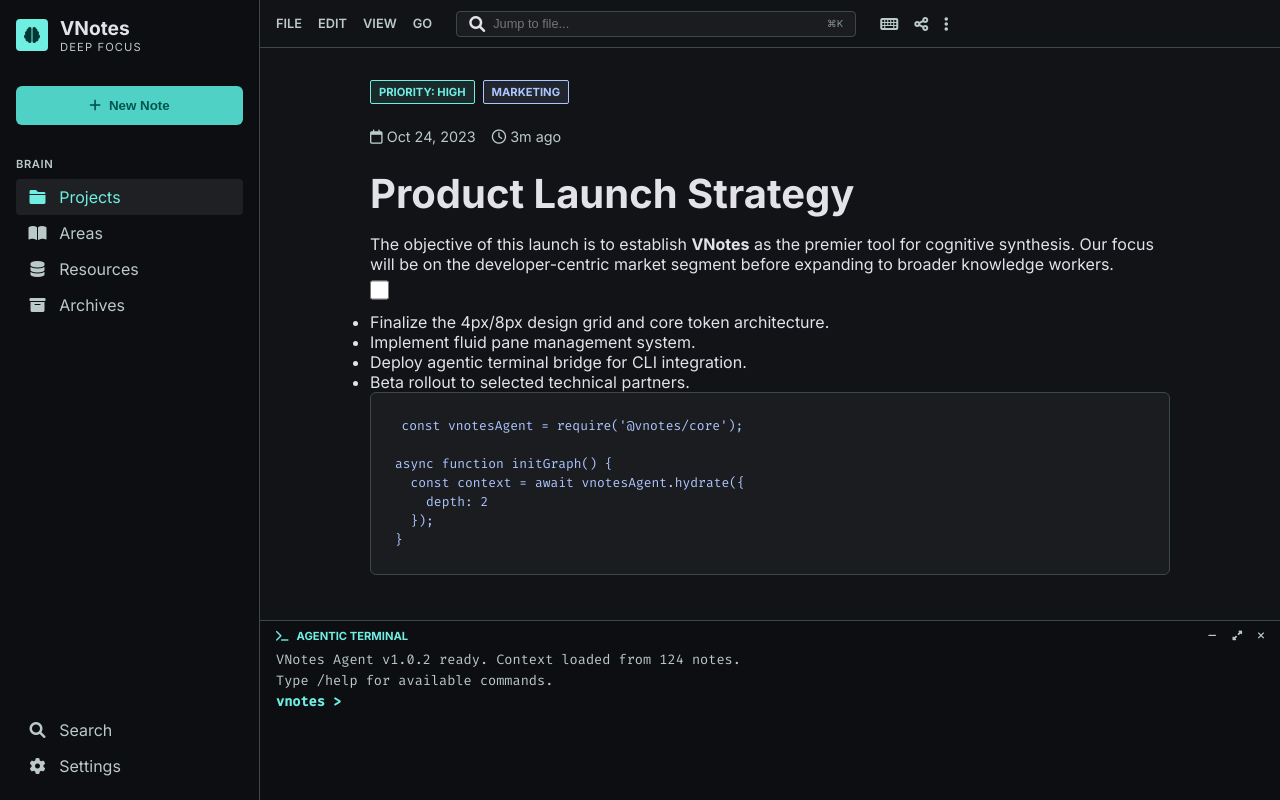
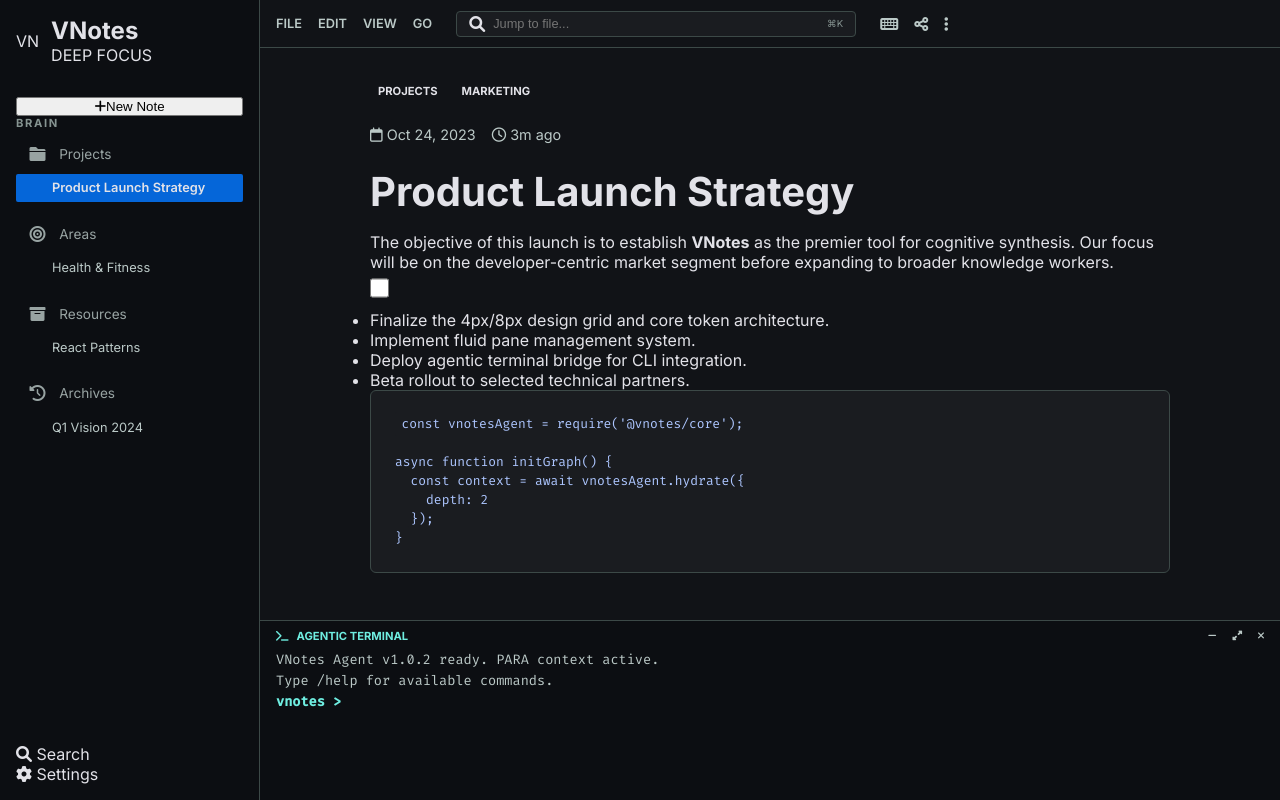
Before and after one commit to vishnuprksh/VNotes, a React (Vite) app: page / in a window 1280 px wide. Built offline with nearby package versions, Linux system fonts and the light colour scheme.

Commit message:
feat: implement PARA-based note management system with dynamic editor synchronization and sidebar navigation

```diff
--- a/src/App.jsx
+++ b/src/App.jsx
@@ -6,27 +6,41 @@ import TaskList from '@tiptap/extension-task-list'
 import TaskItem from '@tiptap/extension-task-item'
 import './index.css'
 
-const INITIAL_CONTENT = `
-<h2>Product Launch Strategy</h2>
-<p>The objective of this launch is to establish <strong>VNotes</strong> as the premier tool for cognitive synthesis. Our focus will be on the developer-centric market segment before expanding to broader knowledge workers.</p>
-
-<ul data-type="taskList">
-  <li data-checked="true">Finalize the 4px/8px design grid and core token architecture.</li>
-  <li data-checked="true">Implement fluid pane management system.</li>
-  <li data-checked="false">Deploy agentic terminal bridge for CLI integration.</li>
-  <li data-checked="false">Beta rollout to selected technical partners.</li>
-</ul>
-
-<pre><code>const vnotesAgent = require('@vnotes/core');
-
-async function initGraph() {
-  const context = await vnotesAgent.hydrate({
-    depth: 2
-  });
-}</code></pre>
-`
+const INITIAL_NOTES = {
+  'note-1': {
+    id: 'note-1',
+    title: 'Product Launch Strategy',
+    category: 'Projects',
+    tag: 'Marketing',
+    content: `<h2>Product Launch Strategy</h2><p>The objective of this launch is to establish <strong>VNotes</strong> as the premier tool for cognitive synthesis. Our focus will be on the developer-centric market segment before expanding to broader knowledge workers.</p><ul data-type="taskList"><li data-checked="true">Finalize the 4px/8px design grid and core token architecture.</li><li data-checked="true">Implement fluid pane management system.</li><li data-checked="false">Deploy agentic terminal bridge for CLI integration.</li><li data-checked="false">Beta rollout to selected technical partners.</li></ul><pre><code>const vnotesAgent = require('@vnotes/core');\n\nasync function initGraph() {\n  const context = await vnotesAgent.hydrate({\n    depth: 2\n  });\n}</code></pre>`
+  },
+  'note-2': {
+    id: 'note-2',
+    title: 'Health & Fitness',
+    category: 'Areas',
+    tag: 'Long-term',
+    content: `<h2>Health & Fitness</h2><p>Maintaining high cognitive performance requires a baseline of physical health.</p><ul><li>Morning routine: 20m mobility, 10m meditation.</li><li>Hydration: 3L daily minimum.</li><li>Deep work blocks: Max 90m before movement break.</li></ul>`
+  },
+  'note-3': {
+    id: 'note-3',
+    title: 'React Patterns',
+    category: 'Resources',
+    tag: 'Technical',
+    content: `<h2>React Patterns</h2><p>Curated collection of advanced React patterns for agentic UI development.</p><h3>Compound Components</h3><p>Excellent for complex UI blocks like our Sidebar/Editor bridge.</p><pre><code>const Sidebar = ({ children }) => {\n  return &lt;aside&gt;{children}&lt;/aside&gt;\n}</code></pre>`
+  },
+  'note-4': {
+    id: 'note-4',
+    title: 'Q1 Vision 2024',
+    category: 'Archives',
+    tag: 'Historical',
+    content: `<h2>Q1 Vision 2024</h2><p>Archive of initial brainstorms for the VNotes ecosystem.</p><blockquote>"Knowledge is gravity, and we are building the antigravity shoes."</blockquote>`
+  }
+};
 
 function App() {
+  const [activeNoteId, setActiveNoteId] = React.useState('note-1');
+  const [notes, setNotes] = React.useState(INITIAL_NOTES);
+
   const editor = useEditor({
     extensions: [
       StarterKit,
@@ -38,11 +52,18 @@ function App() {
         nested: true,
       }),
     ],
-    content: INITIAL_CONTENT,
+    content: INITIAL_NOTES['note-1'].content,
   })
 
+  // Synchronize editor content when active note changes
+  React.useEffect(() => {
+    if (editor && notes[activeNoteId]) {
+      editor.commands.setContent(notes[activeNoteId].content);
+    }
+  }, [activeNoteId, editor, notes]);
+
   const [terminalLines, setTerminalLines] = React.useState([
-    'VNotes Agent v1.0.2 ready. Context loaded from 124 notes.',
+    'VNotes Agent v1.0.2 ready. PARA context active.',
     'Type /help for available commands.'
   ]);
   const [terminalInput, setTerminalInput] = React.useState('');
@@ -54,19 +75,21 @@ function App() {
 
       switch (command) {
         case '/help':
-          newLines.push('Available commands: /help, /list, /clear, /info');
+          newLines.push('Available commands: /help, /list, /clear, /para');
           break;
         case '/list':
-          newLines.push('Notes found: [Product Launch Strategy], [Meeting Notes], [Daily Log]');
+          newLines.push('Active PARA Hierarchy:');
+          Object.values(INITIAL_NOTES).forEach(n => {
+            newLines.push(`- [${n.category}] ${n.title}`);
+          });
+          break;
+        case '/para':
+          newLines.push('PARA Status: Projects (1), Areas (1), Resources (1), Archives (1)');
           break;
         case '/clear':
           setTerminalLines([]);
           setTerminalInput('');
           return;
-        case '/info':
-          newLines.push('VNotes v1.0.2 - Agentic Minimalist Editor');
-          newLines.push('Build: 2026-04-25');
-          break;
         default:
           newLines.push(`Unknown command: ${command}`);
       }
@@ -76,53 +99,52 @@ function App() {
     }
   };
 
+  const activeNote = notes[activeNoteId];
+
   return (
     <div className="app-container">
       <aside className="sidebar">
         <div className="brand">
-          <div className="brand-icon">
-            <i className="fas fa-brain"></i>
-          </div>
-          <div className="brand-name">
-            <h1>VNotes</h1>
-            <p>Deep Focus</p>
+          <div className="logo">VN</div>
+          <div className="brand-text">
+            <h2>VNotes</h2>
+            <span>DEEP FOCUS</span>
           </div>
         </div>
 
-        <button className="btn-new-note">
+        <button className="new-note-btn">
           <i className="fas fa-plus"></i>
           New Note
         </button>
 
-        <nav className="nav-section">
-          <h2 className="nav-section-title">Brain</h2>
-          <div className="nav-item active">
-            <i className="fas fa-folder"></i>
-            Projects
-          </div>
-          <div className="nav-item">
-            <i className="fas fa-book-open"></i>
-            Areas
-          </div>
-          <div className="nav-item">
-            <i className="fas fa-database"></i>
-            Resources
-          </div>
-          <div className="nav-item">
-            <i className="fas fa-archive"></i>
-            Archives
-          </div>
+        <nav className="nav-group">
+          <div className="nav-header">BRAIN</div>
+          {['Projects', 'Areas', 'Resources', 'Archives'].map(category => (
+            <div key={category} className="nav-section">
+              <div className="nav-item category-header">
+                <i className={`fas fa-${category === 'Projects' ? 'folder' : category === 'Areas' ? 'bullseye' : category === 'Resources' ? 'archive' : 'history'}`}></i>
+                {category}
+              </div>
+              <ul className="nav-sub-list">
+                {Object.values(notes)
+                  .filter(n => n.category === category)
+                  .map(note => (
+                    <li
+                      key={note.id}
+                      className={`nav-sub-item ${activeNoteId === note.id ? 'active' : ''}`}
+                      onClick={() => setActiveNoteId(note.id)}
+                    >
+                      {note.title}
+                    </li>
+                  ))}
+              </ul>
+            </div>
+          ))}
         </nav>
 
         <div className="sidebar-footer">
-          <div className="nav-item">
-            <i className="fas fa-search"></i>
-            Search
-          </div>
-          <div className="nav-item">
-            <i className="fas fa-cog"></i>
-            Settings
-          </div>
+          <div className="sidebar-item"><i className="fas fa-search"></i> Search</div>
+          <div className="sidebar-item"><i className="fas fa-cog"></i> Settings</div>
         </div>
       </aside>
 
@@ -149,8 +171,8 @@ function App() {
         <div className="editor-container">
           <article className="editor-content">
             <div className="note-meta">
-              <span className="tag priority">Priority: High</span>
-              <span className="tag category">Marketing</span>
+              <span className={`tag ${activeNote.category.toLowerCase()}`}>{activeNote.category}</span>
+              <span className="tag generic">{activeNote.tag}</span>
             </div>
             <header className="note-header" style={{ marginBottom: '0.5rem' }}>
               <div className="note-subtitle">
--- a/src/index.css
+++ b/src/index.css
@@ -126,16 +126,49 @@ body {
 }
 
 .nav-section {
-    margin-bottom: 2rem;
+    margin-bottom: 1rem;
 }
 
-.nav-section-title {
+.nav-header {
     font-size: 0.7rem;
-    text-transform: uppercase;
+    font-weight: 700;
+    color: var(--outline);
+    margin-bottom: 0.5rem;
+    letter-spacing: 0.1rem;
+}
+
+.category-header {
+    opacity: 0.8;
+    pointer-events: none;
+    font-size: 0.85rem;
+}
+
+.nav-sub-list {
+    list-style: none;
+    margin-top: 0.25rem;
+}
+
+.nav-sub-item {
+    font-size: 0.8rem;
+    padding: 0.4rem 1rem 0.4rem 2.25rem;
+    cursor: pointer;
     color: var(--on-surface-variant);
-    margin-bottom: 0.5rem;
+    border-radius: var(--radius-sm);
+    transition: all 0.2s ease;
+    white-space: nowrap;
+    overflow: hidden;
+    text-overflow: ellipsis;
+}
+
+.nav-sub-item:hover {
+    background-color: var(--surface-container-high);
+    color: var(--on-surface);
+}
+
+.nav-sub-item.active {
+    background-color: var(--secondary-container);
+    color: var(--on-secondary-container);
     font-weight: 600;
-    letter-spacing: 0.05em;
 }
 
 .nav-item {
```
Also changed, not shown: AGENT_CORE/OVERVIEW.md (+3 -3 lines).
